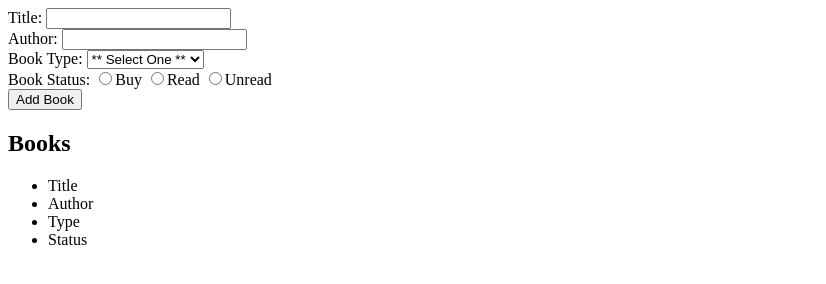
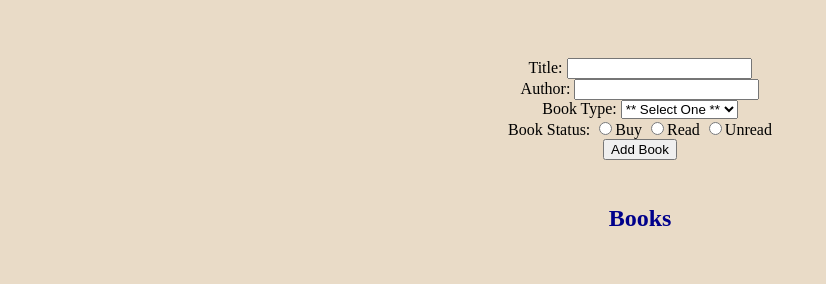
Before and after one commit to KAfrost/RC-DomAndEvents, a plain HTML site: page index.html in a window 1280 px wide. Shown: the whole page, without its empty margins (0-826 px from the left). Drawn offline with Linux system fonts and the light colour scheme.

Commit message:
Added styling

```diff
--- a/index.html
+++ b/index.html
@@ -1,9 +1,10 @@
 <!doctype html>
 <head>
     <script src = "script.js"></script>
+    <link rel = "stylesheet" type = "text/css" href = "styles.css" />
 </head>
 <body>
-    <div>
+    <div id="BookForm">
     <form id="addBook">
         <label> Title:
             <input type="text" name="title"/>
@@ -32,9 +33,10 @@
         <br>
         <input type="submit" value="Add Book" />
     </form>
-    </div>
+
     <div id="displayBook">
         <h2>Books</h2>
+        <div id="bookInfo">
         <ul>
             <li id="bookTitle">Title</li>
             <li id="bookauthor">Author</li>
@@ -42,4 +44,6 @@
             <li id="bookStatus">Status</li>
         </ul>
     </div>
+    </div>
+</div>
 </body>
--- a/script.js
+++ b/script.js
@@ -6,10 +6,7 @@ window.addEventListener('load', function() {
 form.addEventListener("submit", function(event){
 
     let title = document.querySelector("input[name=title]")
-    alert(`${title} was entered.`)
-
-
-
+    alert(`${title.value} was entered.`)
 
 })
 
--- /dev/null
+++ b/styles.css
@@ -0,0 +1,20 @@
+body{
+    background-color: rgb(233, 219, 199);
+}
+h2 {
+    text-align: center;
+    padding-top: 25px;
+    color: darkblue;
+}
+
+div {
+    text-align: left;
+}
+#bookInfo{
+    text-align: center;
+    visibility: hidden;
+}
+#BookForm{
+    text-align: center;
+    padding-top: 50px;
+}
```
